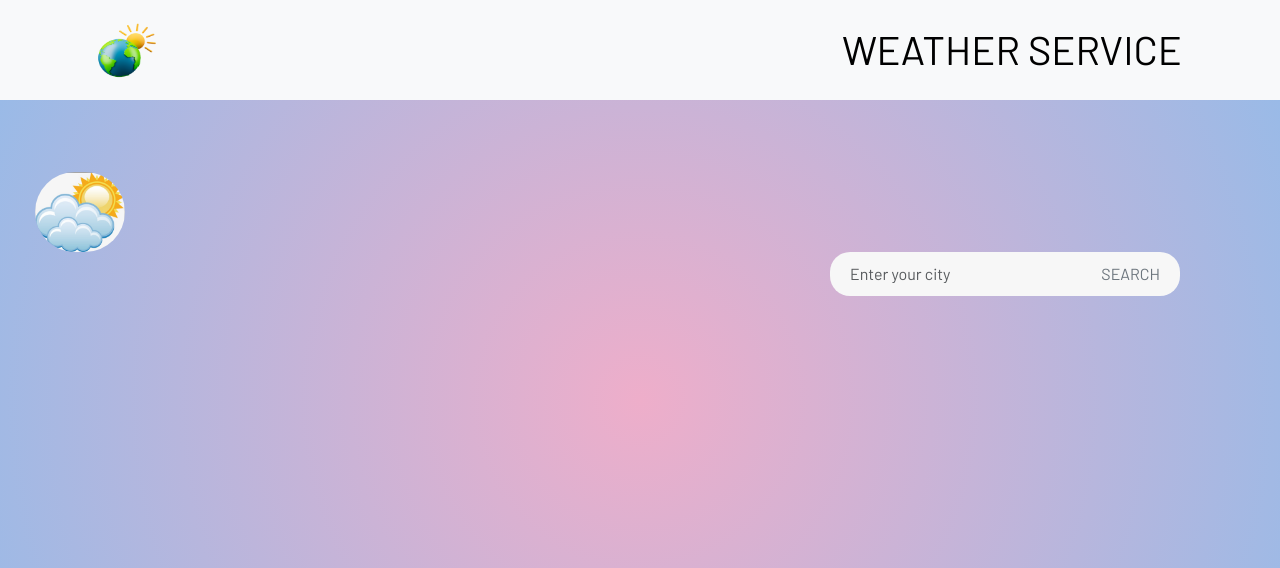
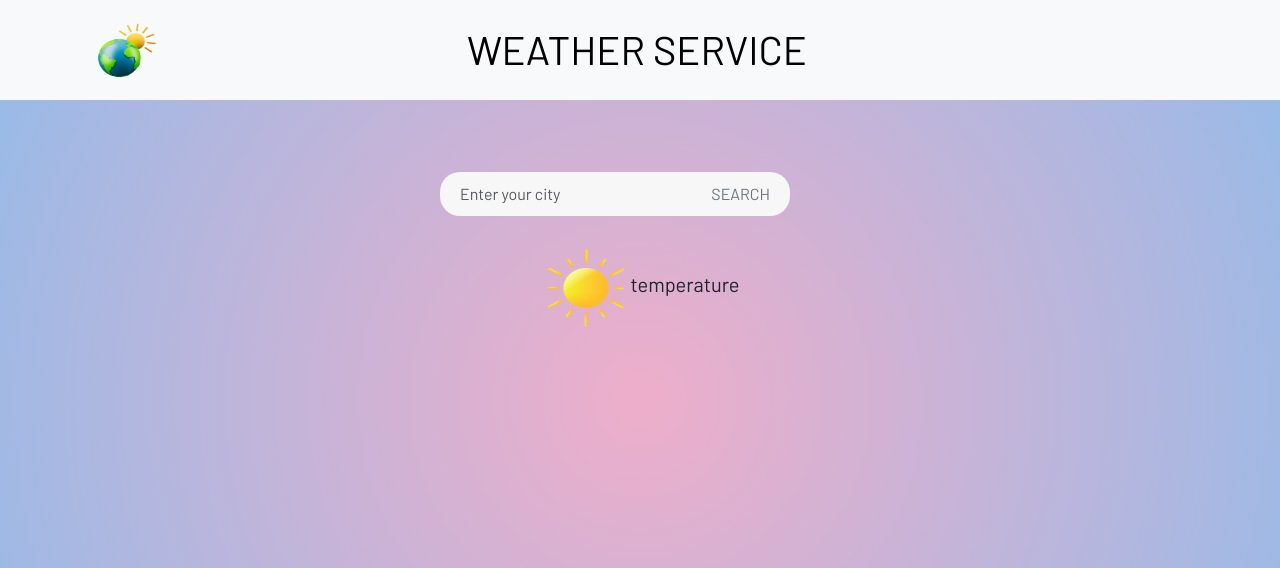
Before and after one commit to Rudalph/Python_project, a Flask app: page / in a window 1280 px wide. Shown: the top 568 px of the page. Run offline with Flask 3, Linux system fonts and the light colour scheme.

Commit message:
frontend

```diff
--- a/app.py
+++ b/app.py
@@ -11,7 +11,7 @@ app.config['UPLOAD_FOLDER'] = picFolder
 def index():
     # return render_template('homepage.html')
     pic1 = os.path.join(app.config['UPLOAD_FOLDER'], 'mainGlobeC.png')
-    pic2 = os.path.join(app.config['UPLOAD_FOLDER'], 'clouds.png')
+    pic2 = os.path.join(app.config['UPLOAD_FOLDER'], 'sun.png')
     return render_template("homepage.html", user_image=pic1,weather_icon=pic2)
 
 @app.route('/', methods=['POST'])
@@ -27,7 +27,7 @@ def get_weather():
         'icon': response['weather'][0]['icon']
     }
     pic1 = os.path.join(app.config['UPLOAD_FOLDER'], 'mainGlobeC.png')
-    pic2 = os.path.join(app.config['UPLOAD_FOLDER'], 'clouds.png')
+    pic2 = os.path.join(app.config['UPLOAD_FOLDER'], 'sun.png')
     return render_template('homepage.html', weather=weather, user_image=pic1,weather_icon=pic2)
 
 if __name__ == '__main__':
--- a/static/homepage.css
+++ b/static/homepage.css
@@ -5,8 +5,12 @@ body {
     justify-content: center;
     align-items: center;
 }
+
+
 .navsize {
     height: 100px;
+    display: flex;
+    justify-content: center;
 }
 
 .form-control {
@@ -56,5 +60,9 @@ img {
 }
 
 .imageMain{
-    padding-left: 35px;
+    display: flex;
+    justify-content: center;
+    /* align-content: space-between; */
+    /* padding-left: 35px; */
+    align-items: center;
 }
--- a/templates/homepage.html
+++ b/templates/homepage.html
@@ -16,33 +16,42 @@
                 <a class="navbar-brand" href="#">
                   <h1>WEATHER SERVICE</h1>
               </a>
-                <!-- <ul class="nav justify-content-center space-evenly">
+                <ul class="nav justify-content-center space-evenly">
                     <li class="nav-item">
-                        <a class="nav-link active navtxt" aria-current="page" href="#">ABOUT</a>
+                        <a class="nav-link active navtxt" aria-current="page" href="#"></a>
                     </li>
                     <li class="nav-item">
-                        <a class="nav-link navtxt" href="#">FEEDBACK</a>
+                        <a class="nav-link navtxt" href="#"></a>
                     </li>
                     <li class="nav-item">
-                        <a class="nav-link navtxt" href="#">HELPLINE</a>
+                        <a class="nav-link navtxt" href="#"></a>
                     </li>
-                </ul> -->
+                </ul>
             </a>
         </div>
     </nav>
     <br><br><br>
     </div>
-    <div class="imageMain">
-        <img src="{{ weather_icon }}" alt="weather image" width="90" height="80">
-    </div>
+
     <div class="searchBar">
-        <form class="d-flex justify-content-end" method="POST">
+
+        <form class="d-flex justify-content-center" method="POST">
             <div class="input-group mb-3 pad">
                 <input type="text" class="form-control" aria-label="Text input with dropdown button" name="city" placeholder="Enter your city">
                 <button type="submit" class="btn btn-outline-secondary">SEARCH</button>
             </div>
         </form>
     </div>
+   <div>
+    <div class="imageMain">
+      <img src="{{ weather_icon }}" alt="weather image" width="90" height="80">
+
+      <div class="txtbesideimage"></div>
+      <h5>temperature</h5>
+      </div>
+
+  </div>
+
 
     {% if weather %}
     <br>
```
Also changed, not shown: static/images/sun.png (added).
